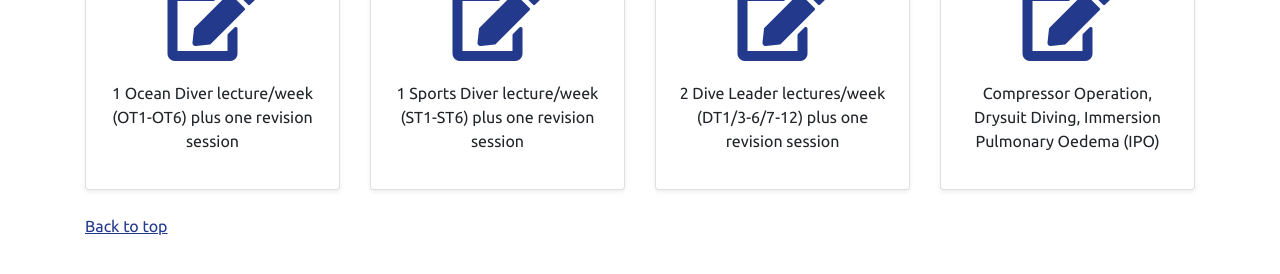
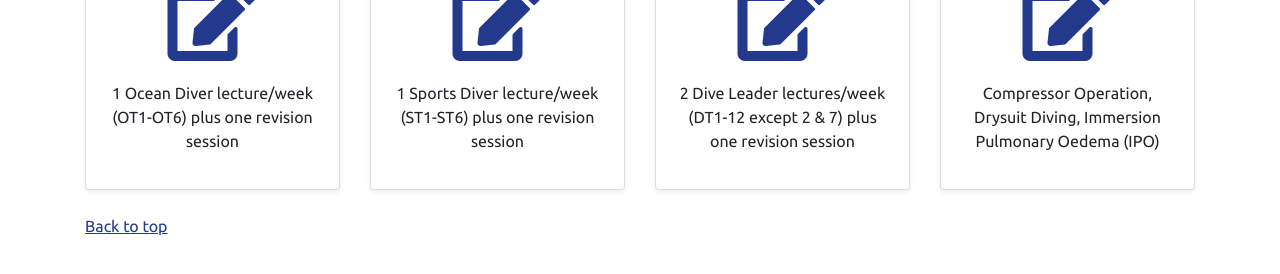
Before and after one commit to RUBSAC/rubsac.github.io, a Jekyll site: the page built from signup.html, in a window 1280 px wide. Shown: the part 565-839 px from the top of the page. Built offline with Jekyll 4.4.1, drawn with Linux system fonts in a browser that asks for light colours; nearby versions of some CDN libraries; comment, search, counter and statistics services are not loaded.

Commit message:
Fixed a typo

```diff
--- a/signup.html
+++ b/signup.html
@@ -82,7 +82,7 @@ layout: default
                         </div>
                         <div class="card-body center">
                             <p class="card-description">
-                                2 Dive Leader lectures/week (DT1/3-6/7-12) plus one revision session
+                                2 Dive Leader lectures/week (DT1-12 except 2 & 7) plus one revision session
                             </p>
                         </div>
                     </div>
```
